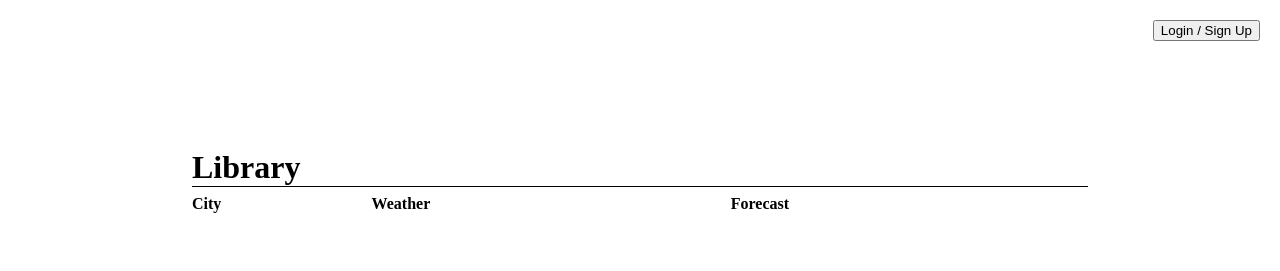
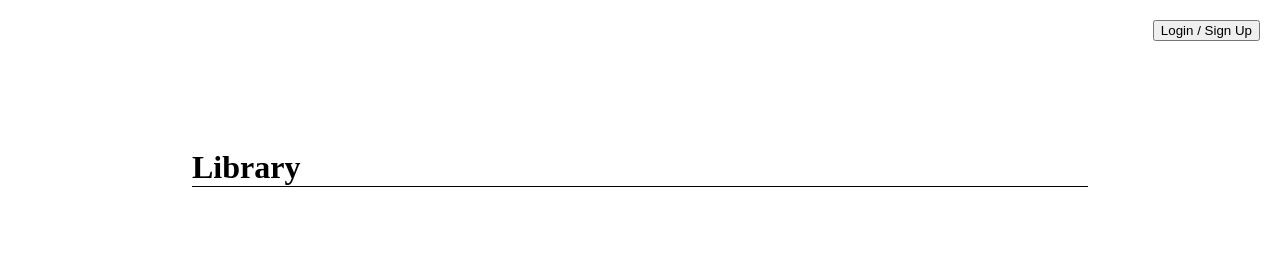
Before and after one commit to bpun1p/MERN-weather-app, a React (Create React App) app in the folder client/: page /library in a window 1280 px wide. Shown: the top 271 px of the page. Built offline with nearby package versions, Linux system fonts and the light colour scheme.

Commit message:
Library to remove saved locations when user logout

```diff
--- a/client/src/components/MyLibrary/MyLibrary.js
+++ b/client/src/components/MyLibrary/MyLibrary.js
@@ -90,6 +90,7 @@ export default function MyLibrary() {
       <div className='library-header'>
         <h1>Library</h1>
     </div>
+      {user ?
         <table className='library-table'>
           <tbody>
             <tr className='table-header'>
@@ -100,6 +101,7 @@ export default function MyLibrary() {
             {weatherData ? showData() : null}
           </tbody>
         </table>
+      : null}
     </div>
   );
 };
```
Lines whose indentation alone changed are shown as unchanged.
